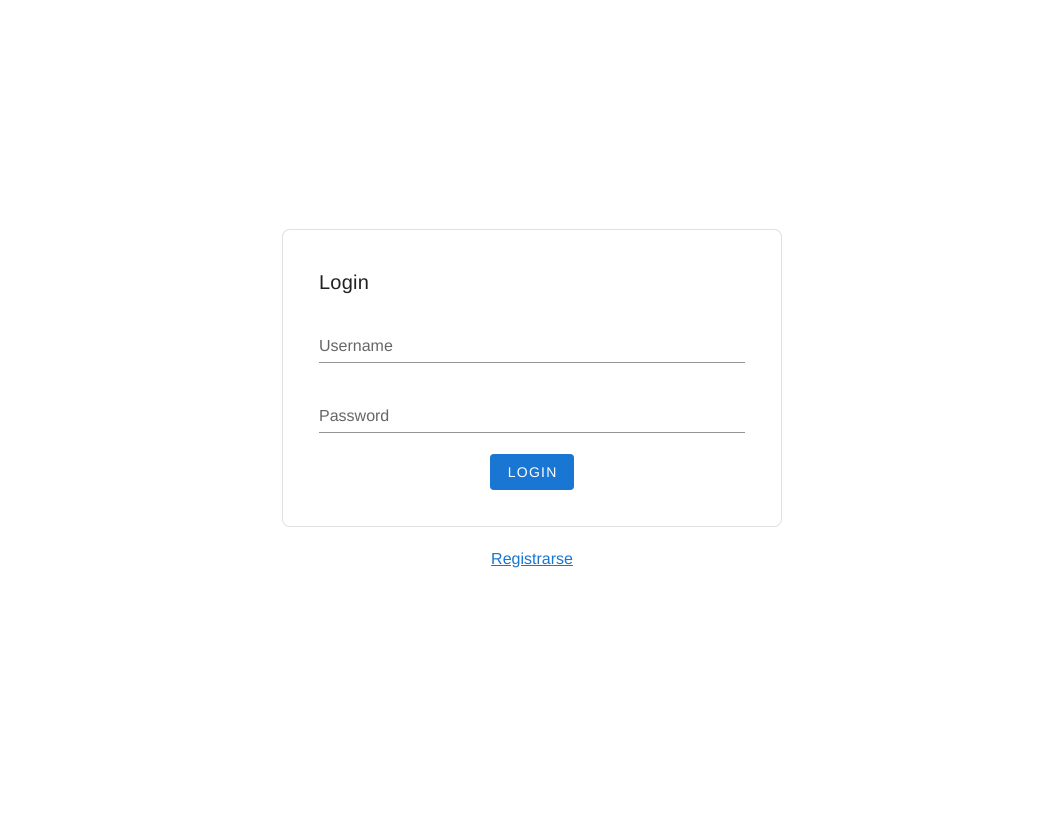
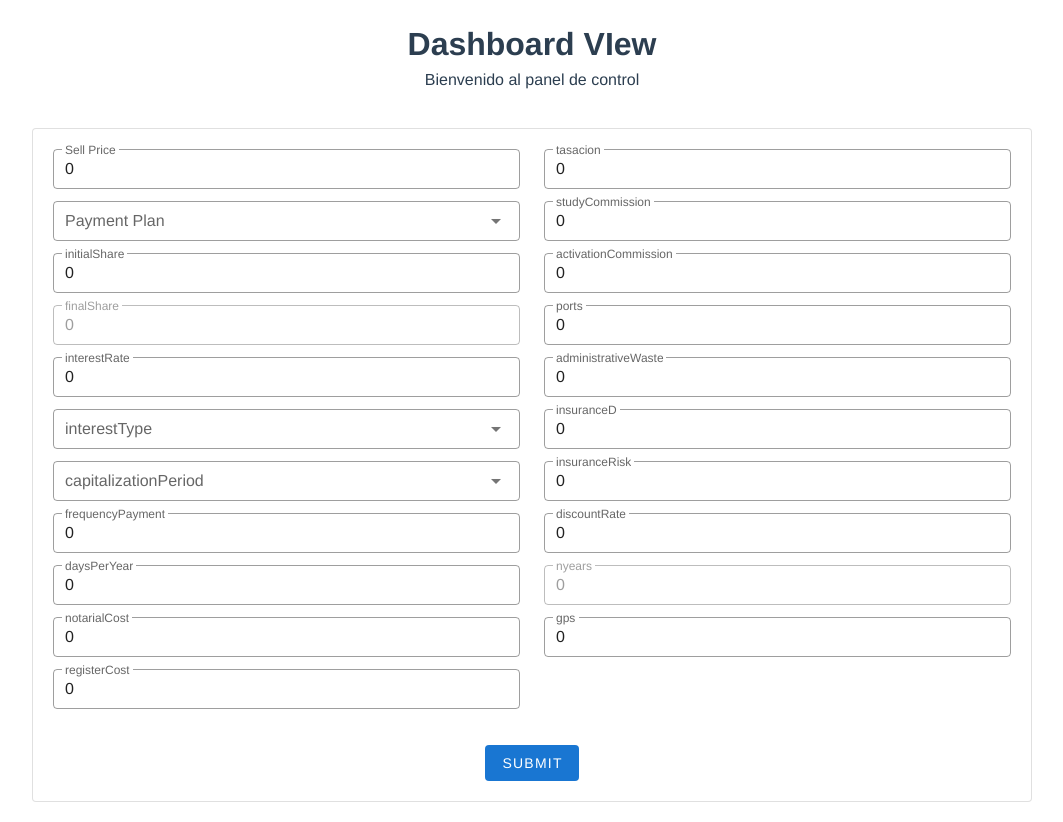
Before and after one commit to JulioSalazar12/proy-v1-finanzas, a Vue app: page /dashboard in a window 1280 px wide. Before the commit this address led to /login. Shown: the whole page, without its empty margins (108-1171 px from the left). Before the commit the page ends 800 px from the top, so only its background shows below. Built offline with nearby package versions, Linux system fonts and the light colour scheme.

Commit message:
sample regiter foam

```diff
--- a/src/router/index.js
+++ b/src/router/index.js
@@ -33,14 +33,14 @@ const router = new VueRouter({
   routes
 })
 
-router.beforeEach((to, from, next) => {
-  const isAuthenticated = localStorage.getItem('token');
-  if (to.matched.some(record => record.meta.requiresAuth) && !isAuthenticated) {
-    // Redirige al formulario de inicio de sesión si la ruta requiere autenticación y el usuario no está autenticado
-    next('/login');
-  } else {
-    next();
-  }
-});
+// router.beforeEach((to, from, next) => {
+//   const isAuthenticated = localStorage.getItem('token');
+//   if (to.matched.some(record => record.meta.requiresAuth) && !isAuthenticated) {
+//     // Redirige al formulario de inicio de sesión si la ruta requiere autenticación y el usuario no está autenticado
+//     next('/login');
+//   } else {
+//     next();
+//   }
+// });
 
 export default router
--- a/src/views/DashboardView.vue
+++ b/src/views/DashboardView.vue
@@ -1,12 +1,144 @@
 <template>
-    <div>
-      <h2>Dashboard</h2>
+  <div class="pa-5 d-flex flex-column align-center">
+    <h1>Dashboard VIew</h1>
     <p>Bienvenido al panel de control</p>
+
+    <v-card width="1000" class="pa-5 mt-5" outlined>
+    <v-form @submit.prevent="submitLoanForm" class="d-flex flex-column">
+      <!-- Primera columna -->
+      <v-row>
+        <v-col cols="12" md="6">
+          <v-text-field outlined dense hide-details class="mb-3" v-model="sellPrice" label="Sell Price" required type="number"></v-text-field>
+          <v-select outlined dense hide-details class="mb-3" v-model="paymentPlan" :items="paymentPlanOptions" label="Payment Plan" required></v-select>
+          <!-- Agrega más campos aquí según sea necesario -->
+          <v-text-field outlined dense hide-details class="mb-3" v-model="initialShare" label="initialShare" required type="number"></v-text-field>
+          <v-text-field outlined dense hide-details class="mb-3" v-model="finalShare" label="finalShare" disabled required type="number"></v-text-field>
+          <v-text-field outlined dense hide-details class="mb-3" v-model="interestRate" label="interestRate" required type="number"></v-text-field>
+
+          <v-select outlined dense hide-details class="mb-3" v-model="interestType" :items="interestTypOptions" label="interestType" required></v-select>
+          <v-select outlined dense hide-details class="mb-3" v-model="capitalizationPeriod" :items="capitalizatOptions" label="capitalizationPeriod" required></v-select>
+          <v-text-field outlined dense hide-details class="mb-3" v-model="frequencyPayment" label="frequencyPayment" required type="number"></v-text-field>
+          <v-text-field outlined dense hide-details class="mb-3" v-model="daysPerYear" label="daysPerYear" required type="number"></v-text-field>
+          <v-text-field outlined dense hide-details class="mb-3" v-model="notarialCost" label="notarialCost" required type="number"></v-text-field>
+          <v-text-field outlined dense hide-details class="mb-3" v-model="registerCost" label="registerCost" required type="number"></v-text-field>
+        </v-col>
+
+        <!-- Segunda columna -->
+        <v-col cols="12" md="6">
+
+          <v-text-field outlined dense hide-details class="mb-3" v-model="tasacion" label="tasacion" required type="number"></v-text-field>
+          <v-text-field outlined dense hide-details class="mb-3" v-model="studyCommission" label="studyCommission" required type="number"></v-text-field>
+          <v-text-field outlined dense hide-details class="mb-3" v-model="activationCommission" label="activationCommission" required type="number"></v-text-field>
+          <v-text-field outlined dense hide-details class="mb-3" v-model="ports" label="ports" required type="number"></v-text-field>
+          <v-text-field outlined dense hide-details class="mb-3" v-model="administrativeWaste" label="administrativeWaste" required type="number"></v-text-field>
+          <v-text-field outlined dense hide-details class="mb-3" v-model="insuranceD" label="insuranceD" required type="number"></v-text-field>
+          <v-text-field outlined dense hide-details class="mb-3" v-model="insuranceRisk" label="insuranceRisk" required type="number"></v-text-field>
+          <v-text-field outlined dense hide-details class="mb-3" v-model="discountRate" label="discountRate" required type="number"></v-text-field>
+          <v-text-field outlined dense hide-details class="mb-3" v-model="nyears" label="nyears" disabled required type="number"></v-text-field>
+          <v-text-field outlined dense hide-details class="mb-3" v-model="gps" label="gps" required type="number"></v-text-field>
+        </v-col>
+
+      </v-row>
+      <v-row>
+        <v-col cols="12" md="12">
+          <v-btn class="elevation-0" type="submit" color="primary">Submit</v-btn>
+        </v-col>
+      </v-row>
+
+    </v-form>
+  </v-card>
+
+
   </div>
 </template>
 
 <script>
 export default {
-    // ...
+  data() {
+    return {
+      sellPrice: 0,
+      paymentPlan: '',
+      // Agrega más variables según sea necesario para otros campos
+      interestType: '',
+      capitalizationPeriod: '',
+      initialShare: 0,
+      finalShare: 0,
+      interestRate: 0,
+      frequencyPayment: 0,
+      daysPerYear: 0,
+      notarialCost: 0,
+      registerCost: 0,
+      tasacion: 0,
+      studyCommission: 0,
+      activationCommission: 0,
+      ports: 0,
+      administrativeWaste: 0,
+      insuranceD: 0,
+      insuranceRisk: 0,
+      discountRate: 0,
+      nyears: 0,
+      gps: 0,
+
+      // Opciones para el campo paymentPlan
+      paymentPlanOptions: ['PLAN_36', 'PLAN_24'],
+      interestTypOptions: ['TEA', 'TNA'],
+      capitalizatOptions: ['DIARIA', 'MENSUAL'],
+      // Agrega más opciones según sea necesario
+    };
+  },
+  methods: {
+    submitLoanForm() {
+      // Validación de campos
+      if (!this.sellPrice || !this.paymentPlan) {
+        this.$snackbar.showSnackbar('Todos los campos deben completarse', 'error');
+        return;
+      }
+
+      // Objeto a enviar en el POST
+      const loanData = {
+        sellPrice: this.sellPrice,
+        paymentPlan: this.paymentPlan,
+        // Agrega más campos aquí según sea necesario
+        interestType: this.interestType,
+        capitalizationPeriod: this.capitalizationPeriod,
+        initialShare: this.initialShare,
+
+        finalShare: this.finalShare,
+
+        interestRate: this.interestRate,
+        frequencyPayment: this.frequencyPayment,
+        daysPerYear: this.daysPerYear,
+        notarialCost: this.notarialCost,
+        registerCost: this.registerCost,
+        tasacion: this.tasacion,
+        studyCommission: this.studyCommission,
+        activationCommission: this.activationCommission,
+        ports: this.ports,
+        administrativeWaste: this.administrativeWaste,
+        insuranceD: this.insuranceD,
+        insuranceRisk: this.insuranceRisk,
+        discountRate: this.discountRate,
+
+        nyears: this.nyears,
+
+        gps: this.gps
+      };
+
+      // Realiza la solicitud POST con axios
+      this.$axios.post('/tu/endpoint/aqui', loanData)
+        .then(response => {
+          // Maneja la respuesta del servidor después de la solicitud POST
+          console.log('Respuesta del servidor:', response.data);
+          // Muestra un mensaje de éxito
+          this.$snackbar.showSnackbar('Solicitud enviada con éxito', 'success');
+        })
+        .catch(error => {
+          // Maneja el error después de la solicitud POST
+          console.error('Error en la solicitud:', error);
+          // Muestra un mensaje de error
+          this.$snackbar.showSnackbar('Error al enviar la solicitud', 'error');
+        });
+    },
+  },
 };
 </script>
```
Lines whose indentation alone changed are shown as unchanged.
